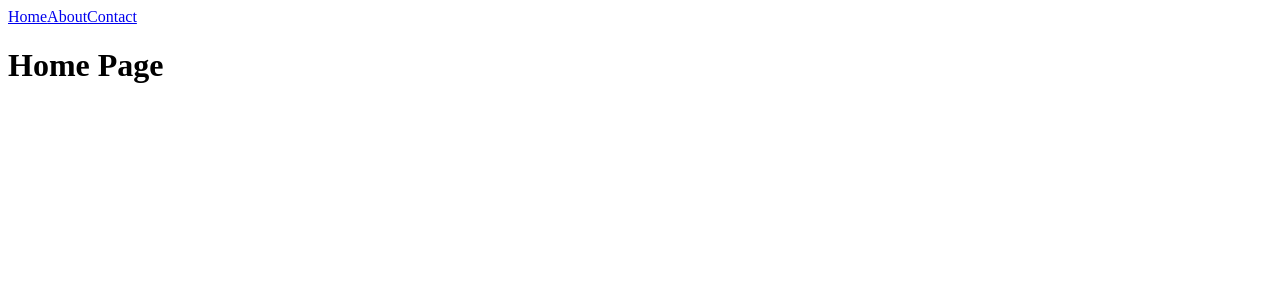
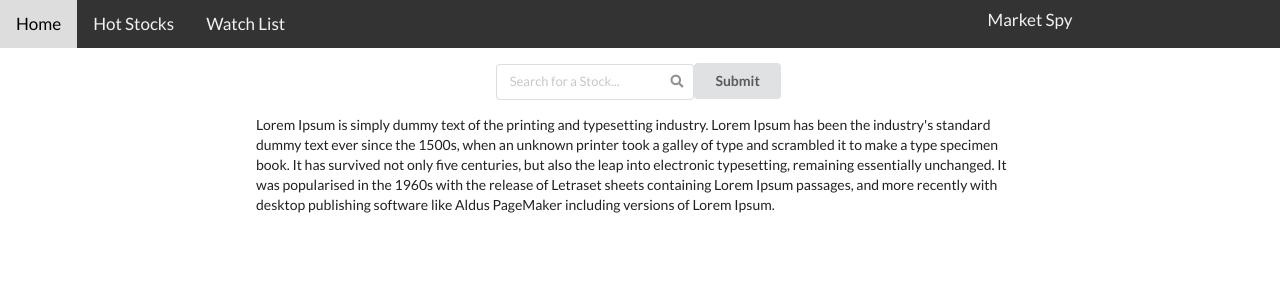
Before and after one commit to moondocmd/v-school-assignments, a React (Create React App) app in the folder module-4/market-spy/: page / in a window 1280 px wide. Shown: the top 300 px of the page. Built offline with nearby package versions, Linux system fonts and the light colour scheme.

Commit message:
updates to Market Spy

```diff
--- a/module-4/market-spy/package.json
+++ b/module-4/market-spy/package.json
@@ -6,6 +6,7 @@
     "@testing-library/jest-dom": "^5.11.9",
     "@testing-library/react": "^11.2.5",
     "@testing-library/user-event": "^12.7.1",
+    "axios": "^0.21.1",
     "react": "^17.0.1",
     "react-dom": "^17.0.1",
     "react-router-dom": "^5.2.0",
--- a/module-4/market-spy/public/index.html
+++ b/module-4/market-spy/public/index.html
@@ -15,6 +15,7 @@
       user's mobile device or desktop. See https://developers.google.com/web/fundamentals/web-app-manifest/
     -->
     <link rel="manifest" href="%PUBLIC_URL%/manifest.json" />
+    <link rel="stylesheet" href="https://cdnjs.cloudflare.com/ajax/libs/semantic-ui/2.4.1/semantic.min.css" />
     <!--
       Notice the use of %PUBLIC_URL% in the tags above.
       It will be replaced with the URL of the `public` folder during the build.
--- a/module-4/market-spy/src/About.js
+++ /dev/null
@@ -1,9 +0,0 @@
-import React from "react"
-
-function About() {
-    return (
-        <h1>About Page</h1>
-    )
-}
-
-export default About
--- a/module-4/market-spy/src/App.js
+++ b/module-4/market-spy/src/App.js
@@ -1,28 +1,31 @@
 import React from "react"
 import {Switch, Route, Link} from "react-router-dom"
 
+import Header from "./Header"
 import Home from "./Home"
-import About from "./About"
-import Contact from "./Contact"
+// import About from "./HotStocks"
+import WatchList from "./WatchList"
+import HotStocks from "./HotStocks"
 
 function App() {
     return (
         <div>
-            <nav>
+            <Header />
+            {/* <nav>
                 <Link to="/">Home</Link>
-                <Link to="/about">About</Link>
-                <Link to="/contact">Contact</Link>
-            </nav>
+                <Link to="/about">Hot Stocks</Link>
+                <Link to="/contact">Watch List</Link>
+            </nav> */}
 
             <Switch>
                 <Route exact path="/">
                     <Home/>
                 </Route>
-                <Route path="/about">
-                    <About/>
+                <Route path="/hot-stocks">
+                    <HotStocks/>
                 </Route>
-                <Route path="/contact">
-                    <Contact/>
+                <Route path="/watch-list">
+                    <WatchList/>
                 </Route>
             </Switch>
         </div>
--- a/module-4/market-spy/src/Contact.js
+++ /dev/null
@@ -1,9 +0,0 @@
-import React from "react"
-
-function Contact() {
-    return (
-        <h1>Contact Page</h1>
-    )
-}
-
-export default Contact
--- /dev/null
+++ b/module-4/market-spy/src/Header.js
@@ -0,0 +1,22 @@
+import React, { Component } from "react";
+import {Link} from "react-router-dom";
+import "./styles.css"
+
+function Header(props) {
+    return (
+        <header>
+            <Link to="/">Home</Link>
+            <Link to="/hot-stocks">Hot Stocks</Link>
+            <Link to="/watch-list">Watch List</Link>
+            {/* <ul>
+                <li><a href="default.asp">Home</a></li>
+                <li><a href="news.asp">News</a></li>
+                <li><a href="contact.asp">Contact</a></li>
+                <li><a href="about.asp">About</a></li>
+            </ul> */}
+            <div className="title">Market Spy</div>
+        </header>
+    )
+}
+
+export default Header
--- a/module-4/market-spy/src/Home.js
+++ b/module-4/market-spy/src/Home.js
@@ -1,8 +1,78 @@
-import React from "react"
+import React, { useState } from "react";
+import "./styles.css";
+import axios from "axios";
+
 
 function Home() {
+
+    // const [allValues, setAllValues] = useState({
+    //     mobile: '',
+    //     username: '',
+    //     email: '',
+    //     password: '',
+    //     confirmPassword: ''
+    //  });
+    //  const changeHandler = e => {
+    //     setAllValues( prevValues => {
+    //     return { ...prevValues,[e.target.name]: e.target.value}
+    //  }
+    //  }
+    const [displayStock, setDisplay] = useState(false);
+    const [currentStock, setCurrent] = useState({})
+
+    const handleChange = (evt) => {
+        setCurrent({value: evt.target.value});
+    }
+
+    const handleSubmit = (evt) => {
+        evt.preventDefault();
+        searchStock();
+    }
+
+    const searchStock = () => {
+        // axios.get(`https://cors-anywhere.herokuapp.com/https://tastedive.com/api/similar?q=${this.state.query}&&verbose=1`).then(response =>{
+        axios.get(`https://www.alphavantage.co/query?function=GLOBAL_QUOTE&symbol=${currentStock}&apikey=M90JRSDK1T2INSLW`).then(response => {
+            const stock = response.data['Global Quote'];
+            console.log(stock);
+            //myTextOptions[ 'character names' ].kid;
+            //   this.setState({ movies: movies.Similar.Results })
+            setDisplay(true);
+            setCurrent(stock['05. price']);
+        })
+    }
+
     return (
-        <h1>Home Page</h1>
+        <div className="container">
+            <div className="search">
+                <form id="stockForm" onSubmit={handleSubmit}>
+                    <div className="ui small icon input">
+                        <input type="text"
+                            id="stockInput"
+                            name="stockInput"
+                            placeholder="Search for a Stock..."
+                            onChange={event => setCurrent(event.target.value)}/>
+                        <i className="search icon"></i>
+                    </div>
+                    <button className="ui button" id="submitButton" type="submit" >Submit</button>
+                </form>
+            </div>
+            <div className="stock-container">
+                {/* <h2 className="ui header">
+                    Market Spy
+                <div className="sub header">Enter a symbol to view details</div>
+                </h2> */}
+                {/* {!displayStock &&
+                    <p>
+                        Lorem Ipsum is simply dummy text of the printing and typesetting industry. Lorem Ipsum has been the industry's standard dummy text ever since the 1500s, when an unknown printer took a galley of type and scrambled it to make a type specimen book. It has survived not only five centuries, but also the leap into electronic typesetting, remaining essentially unchanged. It was popularised in the 1960s with the release of Letraset sheets containing Lorem Ipsum passages, and more recently with desktop publishing software like Aldus PageMaker including versions of Lorem Ipsum.
+                </p>} */}
+
+                {!displayStock ?
+                    <p>
+                        Lorem Ipsum is simply dummy text of the printing and typesetting industry. Lorem Ipsum has been the industry's standard dummy text ever since the 1500s, when an unknown printer took a galley of type and scrambled it to make a type specimen book. It has survived not only five centuries, but also the leap into electronic typesetting, remaining essentially unchanged. It was popularised in the 1960s with the release of Letraset sheets containing Lorem Ipsum passages, and more recently with desktop publishing software like Aldus PageMaker including versions of Lorem Ipsum.
+                </p> :
+                <p>Stock Price: {currentStock}</p>}
+            </div>
+        </div>
     )
 }
 
--- /dev/null
+++ b/module-4/market-spy/src/HotStocks.js
@@ -0,0 +1,9 @@
+import React from "react"
+
+function HotStocks() {
+    return (
+        <h1>Hot Stocks</h1>
+    )
+}
+
+export default HotStocks
--- /dev/null
+++ b/module-4/market-spy/src/WatchList.js
@@ -0,0 +1,9 @@
+import React from "react"
+
+function WatchList() {
+    return (
+        <h1>Watch List</h1>
+    )
+}
+
+export default WatchList
--- a/module-4/market-spy/src/styles.css
+++ b/module-4/market-spy/src/styles.css
@@ -0,0 +1,50 @@
+body{
+    margin: 0;
+}
+
+header{
+    /* padding: 60px;
+    text-align: center;
+    background: #1abc9c;
+    color: white;
+    font-size: 30px; */
+    overflow: hidden;
+  background-color: #333;
+
+}
+
+header *{
+    float: left;
+    color: #f2f2f2;
+    text-align: center;
+    padding: 14px 16px;
+    text-decoration: none;
+    font-size: 17px;
+}
+
+header *:hover {
+    background-color: #ddd;
+    color: black;
+  }
+
+header *.active {
+    background-color: #4CAF50;
+    color: white;
+  }
+
+.title{
+  position: absolute;
+  right: 100px;
+  width: 300px;
+  padding: 10px;
+}
+
+.container {
+    width: 60%;
+    margin: 0 auto;
+}
+
+.search {
+  text-align: center;
+  padding: 15px;
+}
```
Also changed, not shown: 2 other files (tests, documents, lock files or other folders).
